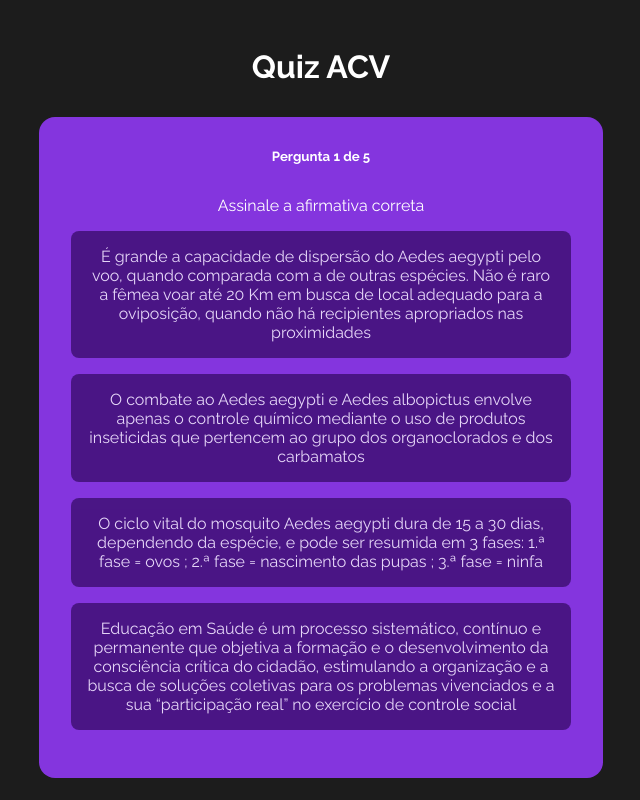
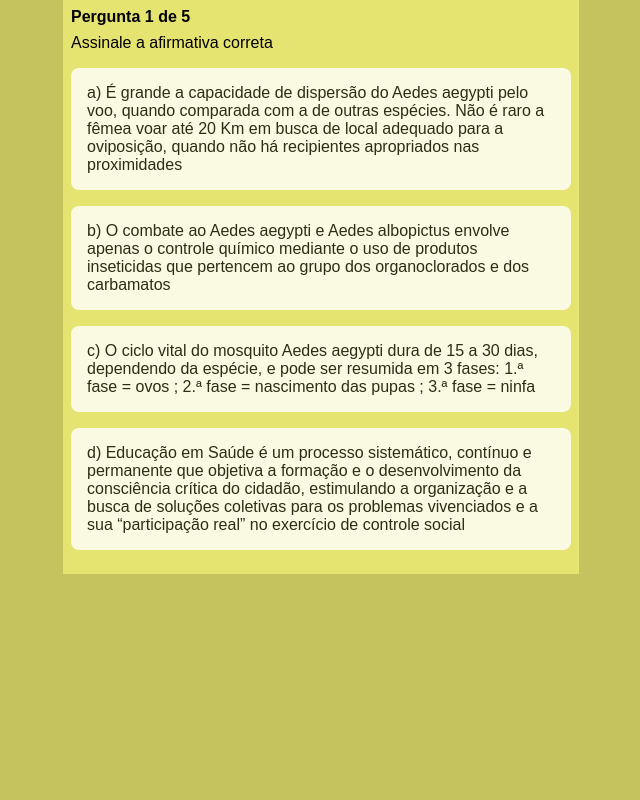
Before and after one commit to rm48/quiz, a React (Vite) app: page / in a window 1280 px wide. Both pictures are taken after a click on the button "Iniciar". Shown: the whole page, without its empty margins (319-959 px from the left). Built offline with nearby package versions, Linux system fonts and the light colour scheme.

Commit message:
novas cores

```diff
--- a/index.html
+++ b/index.html
@@ -6,10 +6,6 @@
   <link rel="icon" type="image/svg+xml" href="/vite.svg" />
   <meta name="viewport" content="width=device-width, initial-scale=1.0" />
   <title>Quiz App</title>
-  <link rel="preconnect" href="https://fonts.googleapis.com">
-  <link rel="preconnect" href="https://fonts.gstatic.com" crossorigin>
-  <link href="https://fonts.googleapis.com/css2?family=Raleway:ital,wght@0,100..900;1,100..900&display=swap"
-    rel="stylesheet">
 </head>
 
 <body>
--- a/src/App.css
+++ b/src/App.css
@@ -1,6 +1,5 @@
 .App {
   text-align: center;
-  padding-top: 3rem;
   display: flex;
   flex-direction: column;
   align-items: center;
--- a/src/App.jsx
+++ b/src/App.jsx
@@ -17,7 +17,6 @@ function App() {
 
   return (
     <div className="App">
-      <h1>Quiz ACV</h1>
       {quizState.gameStage === "Start" && <Welcome />}
       {quizState.gameStage === "Playing" && <Question />}
       {quizState.gameStage === "End" && <GameOver />}
--- a/src/components/GameOver.css
+++ b/src/components/GameOver.css
@@ -11,7 +11,8 @@
 }
 
 #gameover p {
-    color: #8435de;
+    color: #a30606;
+    font-weight: bolder;
 }
 
 #gameover img {
--- a/src/components/Option.css
+++ b/src/components/Option.css
@@ -1,5 +1,5 @@
 .option {
-    background-color: #3c0e70;
+    background-color: #ffffff;
     border-radius: .5rem;
     padding: 1rem;
     margin-bottom: 1rem;
@@ -18,10 +18,10 @@
 
 .correct {
     background-color: #22e71b;
-    font-weight: bold;
+    color: #000000;
 }
 
 .wrong {
-    background-color: #61010e;
-    opacity: 0.4;
+    background-color: #f51432;
+    opacity: 0.6;
 }
--- a/src/components/Option.jsx
+++ b/src/components/Option.jsx
@@ -8,8 +8,8 @@ const Option = ({ option, selectOption, answer }) => {
 
     return (
         <div
-            className={`option ${quizState.answerSelected && option === answer ? "correct" : ""
-                }   ${quizState.answerSelected && option !== answer ? "wrong" : ""}`}
+            className={`option ${quizState.answerSelected && option[0] === answer ? "correct" : ""
+                }   ${quizState.answerSelected && option[0] !== answer ? "wrong" : ""}`}
             onClick={() => selectOption()}>
             <p>{option}</p>
         </div>
--- a/src/components/Question.css
+++ b/src/components/Question.css
@@ -1,19 +1,14 @@
 #question {
-    text-align: center;
+    text-align: left;
     max-width: 500px;
-    background-color: #8435de;
-    border-radius: 1rem;
-    padding: 2rem;
+    background-color: #e6e470;
+    padding: 0.5rem;
 }
 
 #question h5 {
-    margin-bottom: 2rem;
+    margin-bottom: 0.5rem;
 }
 
 #question p {
     margin-bottom: 1rem;
 }
-
-#question button {
-    border: 2px solid #fff;
-}
--- a/src/components/Question.jsx
+++ b/src/components/Question.jsx
@@ -22,6 +22,11 @@ const Question = () => {
             <h5>
                 Pergunta {quizState.currentQuestion + 1} de {quizState.questions.length}
             </h5>
+            {quizState.answerSelected && (
+                <button onClick={() => dispatch({ type: "CHANGE_QUESTION" })}>
+                    Próxima questão
+                </button>
+            )}
             <p>{currentQuestion.question}</p>
             <div id="options-container">
                 {currentQuestion.options.map((option) => (
@@ -32,12 +37,13 @@ const Question = () => {
                         selectOption={() => onSelectOption(option)}
                     />
                 ))}
+                {quizState.answerSelected && (
+                    <button onClick={() => dispatch({ type: "CHANGE_QUESTION" })}>
+                        Próxima questão
+                    </button>
+                )}
             </div>
-            {quizState.answerSelected && (
-                <button onClick={() => dispatch({ type: "CHANGE_QUESTION" })}>
-                    Continuar
-                </button>
-            )}
+
         </div>
     );
 };
--- a/src/components/Welcome.css
+++ b/src/components/Welcome.css
@@ -9,7 +9,7 @@
 }
 
 #welcome p {
-    color: #8435de;
+    color: #a30606;
 }
 
 #welcome img {
--- a/src/context/quiz.jsx
+++ b/src/context/quiz.jsx
@@ -57,7 +57,7 @@ const quizReducer = (state, action) => {
             const option = action.payload.option;
             let correctAnswer = 0;
 
-            if (answer === option) correctAnswer = 1;
+            if (answer === option[0]) correctAnswer = 1;
 
             return {
                 ...state,
--- a/src/data/questions.js
+++ b/src/data/questions.js
@@ -2,45 +2,45 @@ const data = [
   {
     question: "No Brasil, a Esquistossomose é endêmica em vasta extensão do território e é considerada, ainda, um grave problema de saúde pública, porque acomete milhões de pessoas, provocando anualmente um número expressivo de formas graves e óbitos. Essa doença ocorre em áreas",
     options: [
-      "próximas a cemitérios devido à contaminação do solo",
-      "de mata que oferece abrigo ao vetor da doença",
-      "costeiras, devido à presença constante de moluscos nessas área",
-      "sem saneamento básico ou com saneamento inadequado",
+      "a) próximas a cemitérios devido à contaminação do solo",
+      "b) de mata que oferece abrigo ao vetor da doença",
+      "c) costeiras, devido à presença constante de moluscos nessas área",
+      "d) sem saneamento básico ou com saneamento inadequado",
     ],
-    answer: "sem saneamento básico ou com saneamento inadequado",
+    answer: "d",
   },
   {
     question: "Assinale a afirmativa correta",
-    options: ["É grande a capacidade de dispersão do Aedes aegypti pelo voo, quando comparada com a de outras espécies. Não é raro a fêmea voar até 20 Km em busca de local adequado para a oviposição, quando não há recipientes apropriados nas proximidades",
-      "O combate ao Aedes aegypti e Aedes albopictus envolve apenas o controle químico mediante o uso de produtos inseticidas que pertencem ao grupo dos organoclorados e dos carbamatos",
-      "O ciclo vital do mosquito Aedes aegypti dura de 15 a 30 dias, dependendo da espécie, e pode ser resumida em 3 fases: 1.ª fase = ovos ; 2.ª fase = nascimento das pupas ; 3.ª fase = ninfa",
-      "Educação em Saúde é um processo sistemático, contínuo e permanente que objetiva a formação e o desenvolvimento da consciência crítica do cidadão, estimulando a organização e a busca de soluções coletivas para os problemas vivenciados e a sua “participação real” no exercício de controle social"],
-    answer: "Educação em Saúde é um processo sistemático, contínuo e permanente que objetiva a formação e o desenvolvimento da consciência crítica do cidadão, estimulando a organização e a busca de soluções coletivas para os problemas vivenciados e a sua “participação real” no exercício de controle social",
+    options: ["a) É grande a capacidade de dispersão do Aedes aegypti pelo voo, quando comparada com a de outras espécies. Não é raro a fêmea voar até 20 Km em busca de local adequado para a oviposição, quando não há recipientes apropriados nas proximidades",
+      "b) O combate ao Aedes aegypti e Aedes albopictus envolve apenas o controle químico mediante o uso de produtos inseticidas que pertencem ao grupo dos organoclorados e dos carbamatos",
+      "c) O ciclo vital do mosquito Aedes aegypti dura de 15 a 30 dias, dependendo da espécie, e pode ser resumida em 3 fases: 1.ª fase = ovos ; 2.ª fase = nascimento das pupas ; 3.ª fase = ninfa",
+      "d) Educação em Saúde é um processo sistemático, contínuo e permanente que objetiva a formação e o desenvolvimento da consciência crítica do cidadão, estimulando a organização e a busca de soluções coletivas para os problemas vivenciados e a sua “participação real” no exercício de controle social"],
+    answer: "d",
   },
   {
     question: "Para controlar as populações de mosquitos da espécie Aedes aegypti, no meio urbano, compete ao Agente de Controle de Vetores, no exercício de suas atividades diárias,",
-    options: ["informar o responsável pelo imóvel sobre a importância da verificação da existência de mosquitos transmissores da Dengue e a necessidade da realização de desinsetização trimestral",
-      "vistoriar e tratar, com aplicação de larvicida, todos os recipientes encontrados nos pontos estratégicos a cada 3 (três) meses",
-      "orientar e acompanhar o responsável pelo imóvel na remoção, destruição ou vedação de objetos que possam se transformar em criadouros de mosquitos",
-      "sempre que encontrar casas fechadas ou com recusa do morador, o Agente de Controle de Vetores deverá requisitar a presença de uma autoridade policial da área, a fim de realizar a vistoria no imóvel"],
-    answer: "orientar e acompanhar o responsável pelo imóvel na remoção, destruição ou vedação de objetos que possam se transformar em criadouros de mosquitos",
+    options: ["a) informar o responsável pelo imóvel sobre a importância da verificação da existência de mosquitos transmissores da Dengue e a necessidade da realização de desinsetização trimestral",
+      "b) vistoriar e tratar, com aplicação de larvicida, todos os recipientes encontrados nos pontos estratégicos a cada 3 (três) meses",
+      "c) orientar e acompanhar o responsável pelo imóvel na remoção, destruição ou vedação de objetos que possam se transformar em criadouros de mosquitos",
+      "d) sempre que encontrar casas fechadas ou com recusa do morador, o Agente de Controle de Vetores deverá requisitar a presença de uma autoridade policial da área, a fim de realizar a vistoria no imóvel"],
+    answer: "c",
   },
   {
     question: "De acordo com o Plano Nacional de Controle da Dengue, algumas das atribuições e competências do município, no enfrentamento dessa arbovirose, são:",
-    options: ["notificação e investigação dos casos de Dengue, levantamento de índice de infestação, execução de ações de controle mecânico, químico e biológico do mosquito",
-      "estruturação do Laboratório Central de Saúde Pública (Lacen) para diagnóstico e isolamento viral da Dengue, definição e estruturação de centros de referência para tratamento das formas graves da Dengue",
-      "conduzir, em articulação com o Ministério da Saúde, as atividades de educação em saúde de abrangência nacional, coordenação de cooperação técnica com países de fronteiras com problema de transmissão de Dengue",
-      "apresentação bimestral dos resultados do programa à Comissão Intergestores Tripartite e ao Conselho Nacional de Saúde, normatização técnica das ações de vigilância e controle da Dengue."],
-    answer: "notificação e investigação dos casos de Dengue, levan- tamento de índice de infestação, execução de ações de controle mecânico, químico e biológico do mosquito",
+    options: ["a) notificação e investigação dos casos de Dengue, levantamento de índice de infestação, execução de ações de controle mecânico, químico e biológico do mosquito",
+      "b) estruturação do Laboratório Central de Saúde Pública (Lacen) para diagnóstico e isolamento viral da Dengue, definição e estruturação de centros de referência para tratamento das formas graves da Dengue",
+      "c) conduzir, em articulação com o Ministério da Saúde, as atividades de educação em saúde de abrangência nacional, coordenação de cooperação técnica com países de fronteiras com problema de transmissão de Dengue",
+      "d) apresentação bimestral dos resultados do programa à Comissão Intergestores Tripartite e ao Conselho Nacional de Saúde, normatização técnica das ações de vigilância e controle da Dengue."],
+    answer: "a",
   },
   {
     question:
       "A Dengue é, hoje, uma das doenças com maior incidência no Brasil, atingindo a população de todos os estados, independentemente da classe social. Nesse cenário, torna-se imperioso",
-    options: ["adotar um conjunto de ações para a prevenção da doença, como por exemplo, identificar os mosquitos contaminados que são capazes de transmitir a dengue hemorrágica",
-      "investir na educação em saúde, que visa proporcionar os conhecimentos sobre a doença, o vetor, as medidas de prevenção e controle, despertando a consciência da população para a participação na eliminação do problema",
-      "implementar medidas, como a vacinação em massa da população contra a Dengue Hemorrágica, a fim de evitar óbitos",
-      "realizar o monitoramento do vetor, que deve ser feito durante o verão, para conhecer as áreas infestadas e desencadear as medidas de combate aos criadouro"],
-    answer: "investir na educação em saúde, que visa proporcionar os conhecimentos sobre a doença, o vetor, as medidas de prevenção e controle, despertando a consciência da população para a participação na eliminação do problema",
+    options: ["a) adotar um conjunto de ações para a prevenção da doença, como por exemplo, identificar os mosquitos contaminados que são capazes de transmitir a dengue hemorrágica",
+      "b) investir na educação em saúde, que visa proporcionar os conhecimentos sobre a doença, o vetor, as medidas de prevenção e controle, despertando a consciência da população para a participação na eliminação do problema",
+      "c) implementar medidas, como a vacinação em massa da população contra a Dengue Hemorrágica, a fim de evitar óbitos",
+      "d) realizar o monitoramento do vetor, que deve ser feito durante o verão, para conhecer as áreas infestadas e desencadear as medidas de combate aos criadouro"],
+    answer: "b",
   },
 ];
 
--- a/src/index.css
+++ b/src/index.css
@@ -1,15 +1,16 @@
 * {
   padding: 0;
   margin: 0;
-  font-family: "Raleway", sans-serif;
-  color: #FFF;
+  font-family: sans-serif;
+  font-size: 1rem;
+  color: #000000;
 }
 
 body,
 html {
   min-height: 100vh;
   height: 100%;
-  background-color: #1c1c1c;
+  background-color: #c5c35d;
 }
 
 img {
@@ -23,18 +24,18 @@ button {
   padding: .8rem 1.5rem;
   background: linear-gradient(
     90deg,
-    rgb(132, 53, 222, 1) 0%,
-    rgb(184, 84, 232, 1) 100%
+    rgb(222, 177, 53) 0%,
+    rgb(230, 255, 1) 100%
   );
   border-radius: 3rem;
-  border: none;
+  border: 2px solid #fffcfc;
 }
 
 button:hover {
   background: linear-gradient(
     90deg,
-    rgb(184, 84, 232, 1) 0%,
-    rgb(2, 53, 222, 1) 100%
+    rgb(232, 230, 84) 0%,
+    rgb(222, 189, 2) 100%
 
   );
 }
```
